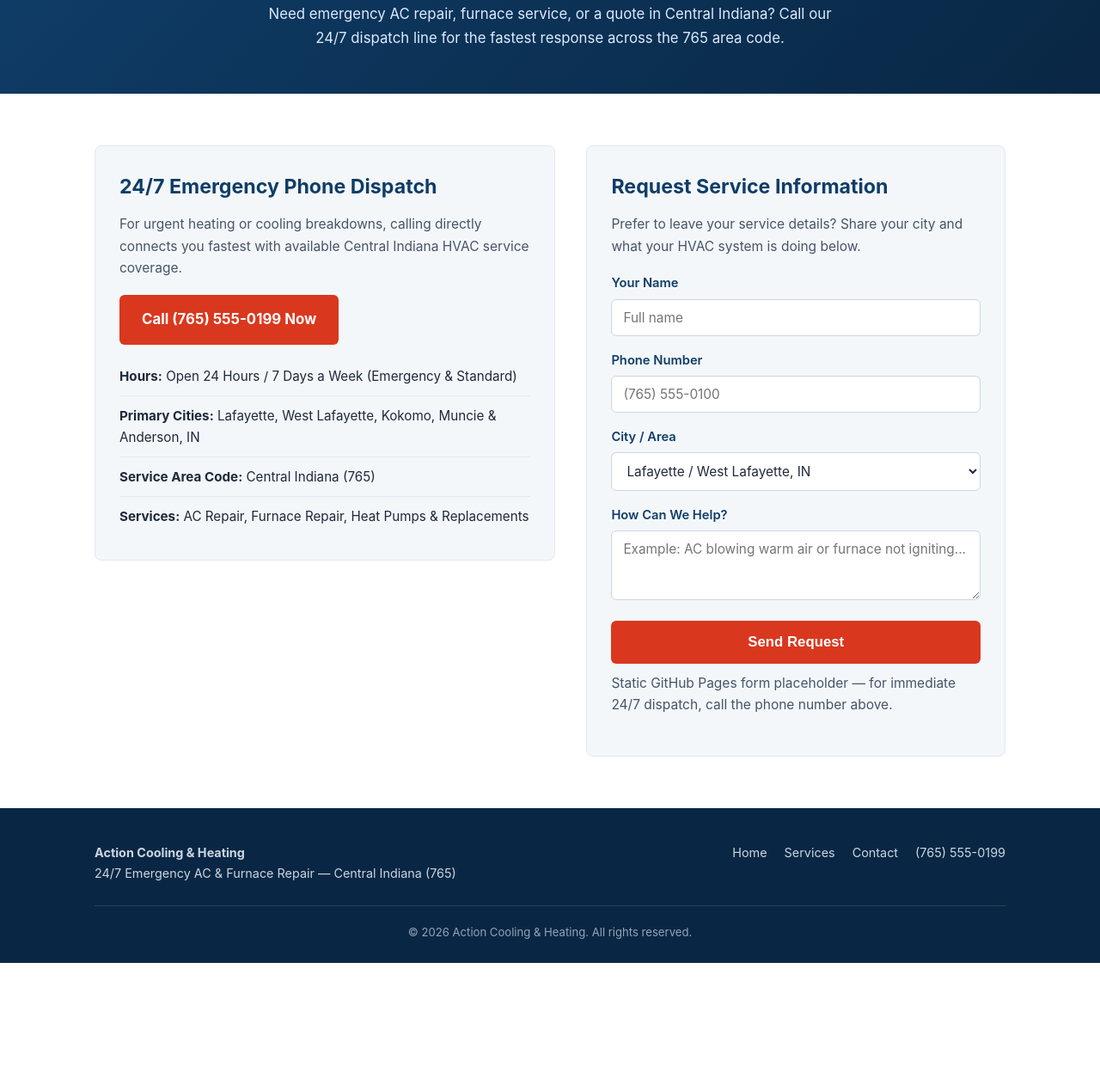
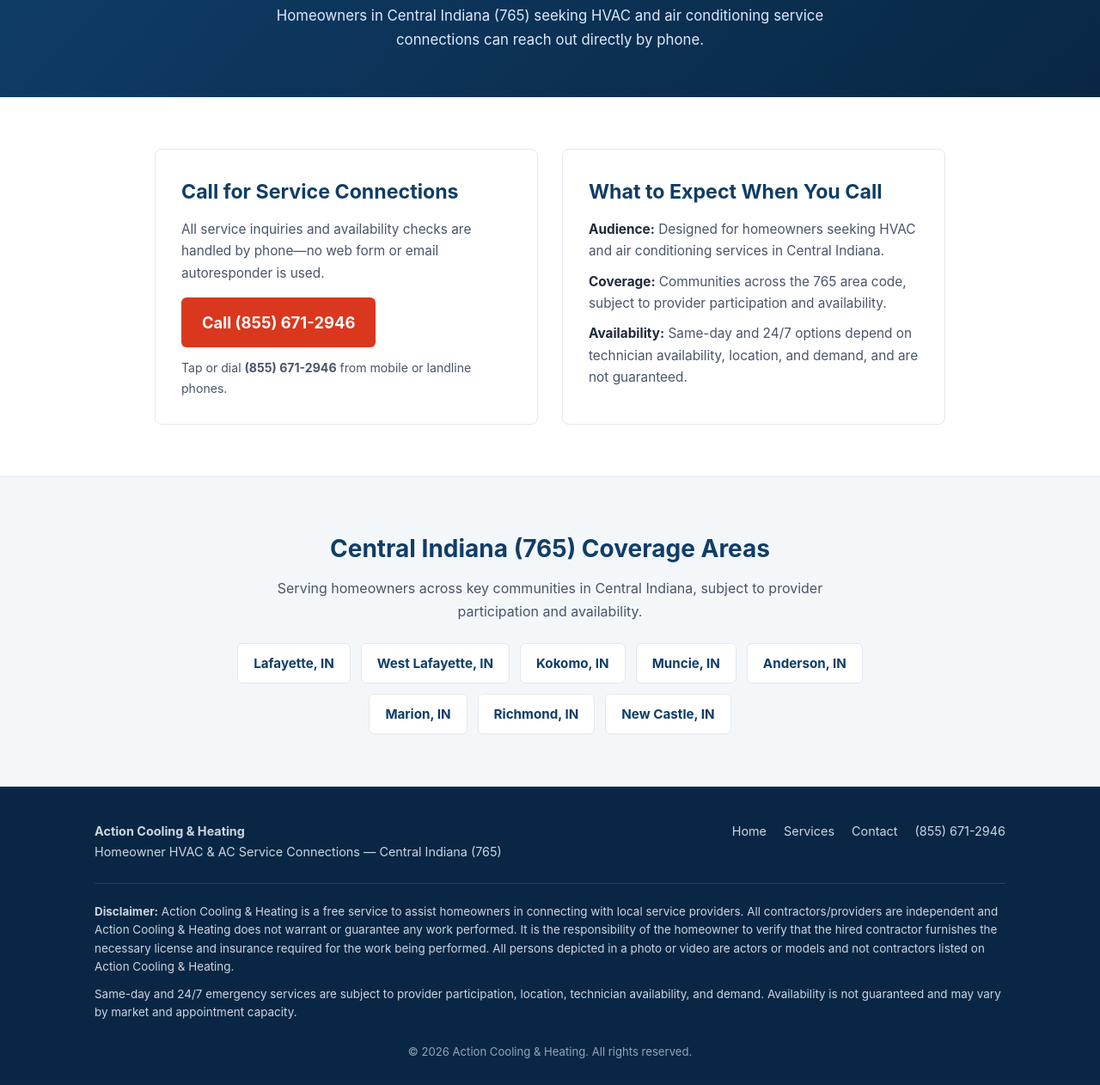
Before and after one commit to chigoishionwu-a11y/actioncoolingheating, a plain HTML site: page contact.html in a window 1280 px wide. Shown: the part 215-1477 px from the top of the page at 86% size. Before the commit the page ends 1335 px from the top, so only its background shows below. Drawn offline with Linux system fonts and the light colour scheme.

Commit message:
Revise contact page for SEO and layout improvements
Updated the contact page title, meta descriptions, and Open Graph tags for improved clarity and SEO. Adjusted styles and layout for better responsiveness and user experience.

```diff
--- a/contact.html
+++ b/contact.html
@@ -3,48 +3,27 @@
 <head>
   <meta charset="UTF-8">
   <meta name="viewport" content="width=device-width, initial-scale=1.0">
-  <title>Contact Action Cooling &amp; Heating | 24/7 HVAC Dispatch in Central Indiana (765)</title>
-  <meta name="description" content="Contact Action Cooling & Heating 24/7 for emergency AC repair, furnace service, and HVAC estimates across Lafayette, Kokomo, Muncie, Anderson, and Central Indiana (765).">
+  <title>Contact Us | Action Cooling &amp; Heating — Central Indiana (765)</title>
+  <meta name="description" content="Call (855) 671-2946 for homeowner HVAC and air conditioning service connections across Lafayette, Kokomo, Muncie, Anderson, and Central Indiana (765).">
   <meta name="robots" content="index, follow">
   <link rel="canonical" href="https://actioncoolingheating.com/contact.html">
 
-  <!-- Open Graph / Social Meta -->
   <meta property="og:type" content="website">
-  <meta property="og:title" content="Contact Action Cooling & Heating | Central Indiana (765) HVAC">
-  <meta property="og:description" content="24/7 emergency HVAC dispatch and service inquiries across Lafayette, Kokomo, Muncie, and Anderson, IN.">
+  <meta property="og:title" content="Contact Action Cooling &amp; Heating | Central Indiana (765)">
+  <meta property="og:description" content="Speak by phone at (855) 671-2946 regarding HVAC and air conditioning service connections in Central Indiana (765).">
   <meta property="og:url" content="https://actioncoolingheating.com/contact.html">
-  <meta property="og:site_name" content="Action Cooling & Heating">
+  <meta property="og:site_name" content="Action Cooling &amp; Heating">
 
-  <!-- ContactPage + Breadcrumb Structured Data (JSON-LD) -->
   <script type="application/ld+json">
   {
     "@context": "https://schema.org",
     "@graph": [
       {
-        "@type": "BreadcrumbList",
-        "itemListElement": [
-          {
-            "@type": "ListItem",
-            "position": 1,
-            "name": "Home",
-            "item": "https://actioncoolingheating.com/"
-          },
-          {
-            "@type": "ListItem",
-            "position": 2,
-            "name": "Contact",
-            "item": "https://actioncoolingheating.com/contact.html"
-          }
-        ]
-      },
-      {
-        "@type": "ContactPage",
-        "name": "Contact Action Cooling & Heating",
-        "url": "https://actioncoolingheating.com/contact.html",
-        "mainEntity": {
         "@type": "HVACBusiness",
+        "@id": "https://actioncoolingheating.com/#organization",
         "name": "Action Cooling & Heating",
-          "telephone": "+1-765-555-0199",
+        "url": "https://actioncoolingheating.com/",
+        "telephone": "+1-855-671-2946",
         "areaServed": [
           { "@type": "City", "name": "Lafayette", "addressRegion": "IN" },
           { "@type": "City", "name": "West Lafayette", "addressRegion": "IN" },
@@ -52,7 +31,6 @@
           { "@type": "City", "name": "Muncie", "addressRegion": "IN" },
           { "@type": "City", "name": "Anderson", "addressRegion": "IN" }
         ]
-        }
       }
     ]
   }
@@ -165,124 +143,131 @@
       background-color: var(--accent-hover);
     }
 
-    .page-hero {
+    .page-banner {
       background: linear-gradient(135deg, var(--primary) 0%, var(--primary-dark) 100%);
       color: var(--white);
-      padding: 50px 0;
+      padding: 52px 0;
       text-align: center;
     }
 
-    .page-hero h1 {
+    .page-banner h1 {
       font-size: 2.15rem;
       line-height: 1.2;
       margin-bottom: 12px;
     }
 
-    .page-hero p {
+    .page-banner p {
       color: #dbeafe;
-      max-width: 680px;
+      max-width: 700px;
       margin: 0 auto;
       font-size: 1.05rem;
     }
 
-    .contact-section {
+    .section {
       padding: 60px 0;
+      border-bottom: 1px solid var(--border);
+    }
+
+    .section.alt-bg {
+      background-color: var(--bg-light);
     }
 
     .contact-grid {
       display: grid;
-      grid-template-columns: 1.1fr 1fr;
-      gap: 36px;
-      align-items: start;
+      grid-template-columns: repeat(auto-fit, minmax(300px, 1fr));
+      gap: 28px;
+      max-width: 920px;
+      margin: 0 auto;
     }
 
-    .card {
-      background-color: var(--bg-light);
+    .contact-box {
+      background-color: var(--white);
       border: 1px solid var(--border);
       border-radius: 8px;
-      padding: 28px;
+      padding: 30px;
     }
 
-    .card h2 {
+    .contact-box h2 {
       color: var(--primary);
       font-size: 1.45rem;
       margin-bottom: 12px;
     }
 
-    .card p {
+    .contact-box p {
       color: var(--text-muted);
-      margin-bottom: 18px;
-      font-size: 0.97rem;
+      margin-bottom: 16px;
+      font-size: 0.96rem;
     }
 
-    .btn-primary {
+    .phone-display {
+      display: inline-block;
       background-color: var(--accent);
       color: var(--white);
-      padding: 15px 26px;
+      padding: 14px 24px;
       border-radius: 6px;
-      font-size: 1.05rem;
+      font-size: 1.15rem;
       font-weight: 700;
-      display: inline-block;
-      border: none;
-      cursor: pointer;
+      margin-bottom: 12px;
       transition: background-color 0.2s;
     }
 
-    .btn-primary:hover {
+    .phone-display:hover {
       background-color: var(--accent-hover);
     }
 
     .info-list {
       list-style: none;
-      margin-top: 14px;
+      color: var(--text-muted);
+      font-size: 0.96rem;
     }
 
     .info-list li {
-      padding: 10px 0;
-      border-bottom: 1px solid var(--border);
+      margin-bottom: 10px;
+    }
+
+    .info-list strong {
       color: var(--text-dark);
+    }
+
+    .cities-list {
+      display: flex;
+      flex-wrap: wrap;
+      justify-content: center;
+      gap: 12px;
+      max-width: 820px;
+      margin: 24px auto 0;
+    }
+
+    .cities-list span {
+      background-color: var(--white);
+      border: 1px solid var(--border);
+      padding: 10px 18px;
+      border-radius: 6px;
+      font-weight: 700;
+      color: var(--primary);
       font-size: 0.95rem;
     }
 
-    .info-list li:last-child {
-      border-bottom: none;
+    .section-header {
+      text-align: center;
+      max-width: 700px;
+      margin: 0 auto;
     }
 
-    .form-group {
-      margin-bottom: 16px;
+    .section-header h2 {
+      font-size: 1.75rem;
+      color: var(--primary);
+      margin-bottom: 10px;
     }
 
-    .form-group label {
-      display: block;
-      font-weight: 600;
-      margin-bottom: 6px;
-      font-size: 0.92rem;
-      color: var(--primary);
-    }
-
-    .form-group input,
-    .form-group select,
-    .form-group textarea {
-      width: 100%;
-      padding: 11px 13px;
-      border: 1px solid #cbd5e1;
-      border-radius: 6px;
-      font-family: inherit;
-      font-size: 0.96rem;
-      background-color: var(--white);
-      color: var(--text-dark);
-    }
-
-    .form-note {
-      font-size: 0.85rem;
+    .section-header p {
       color: var(--text-muted);
-      margin-top: 10px;
     }
 
     footer {
       background-color: var(--primary-dark);
       color: #cbd5e1;
-      padding: 40px 0 25px;
+      padding: 40px 0 28px;
       font-size: 0.9rem;
     }
 
@@ -291,7 +276,7 @@
       justify-content: space-between;
       flex-wrap: wrap;
       gap: 25px;
-      padding-bottom: 25px;
+      padding-bottom: 24px;
       border-bottom: 1px solid rgba(255, 255, 255, 0.12);
     }
 
@@ -301,18 +286,26 @@
       flex-wrap: wrap;
     }
 
+    .disclaimers {
+      padding-top: 22px;
+      font-size: 0.84rem;
+      line-height: 1.6;
+      color: #cbd5e1;
+    }
+
+    .disclaimers p {
+      margin-bottom: 10px;
+    }
+
     .footer-bottom {
-      padding-top: 20px;
+      padding-top: 14px;
       text-align: center;
       font-size: 0.82rem;
       color: #94a3b8;
     }
 
     @media (max-width: 780px) {
-      .contact-grid {
-        grid-template-columns: 1fr;
-      }
-      .page-hero h1 {
+      .page-banner h1 {
         font-size: 1.75rem;
       }
       .nav-wrapper {
@@ -324,7 +317,7 @@
 <body>
 
   <div class="top-bar">
-    24/7 Emergency AC &amp; Furnace Repair Dispatch — Lafayette, Kokomo, Muncie &amp; Anderson, IN (765)
+    Central Indiana (765) HVAC &amp; Air Conditioning Service Connections — Lafayette, Kokomo, Muncie &amp; Anderson, IN
   </div>
 
   <header>
@@ -337,62 +330,55 @@
           <li><a href="contact.html" class="active">Contact</a></li>
         </ul>
       </nav>
-      <a href="tel:+17655550199" class="header-cta">Call (765) 555-0199</a>
+      <a href="tel:+18556712946" class="header-cta">Call (855) 671-2946</a>
     </div>
   </header>
 
   <main>
-    <section class="page-hero">
+    <section class="page-banner">
       <div class="container">
         <h1>Contact Action Cooling &amp; Heating</h1>
-        <p>Need emergency AC repair, furnace service, or a quote in Central Indiana? Call our 24/7 dispatch line for the fastest response across the 765 area code.</p>
+        <p>Homeowners in Central Indiana (765) seeking HVAC and air conditioning service connections can reach out directly by phone.</p>
       </div>
     </section>
 
-    <section class="contact-section">
-      <div class="container contact-grid">
-        <div class="card">
-          <h2>24/7 Emergency Phone Dispatch</h2>
-          <p>For urgent heating or cooling breakdowns, calling directly connects you fastest with available Central Indiana HVAC service coverage.</p>
-          <a href="tel:+17655550199" class="btn-primary">Call (765) 555-0199 Now</a>
+    <section class="section">
+      <div class="container">
+        <div class="contact-grid">
+          <div class="contact-box">
+            <h2>Call for Service Connections</h2>
+            <p>All service inquiries and availability checks are handled by phone—no web form or email autoresponder is used.</p>
+            <a href="tel:+18556712946" class="phone-display">Call (855) 671-2946</a>
+            <p style="font-size: 0.88rem; margin-bottom: 0;">Tap or dial <strong>(855) 671-2946</strong> from mobile or landline phones.</p>
+          </div>
 
+          <div class="contact-box">
+            <h2>What to Expect When You Call</h2>
             <ul class="info-list">
-            <li><strong>Hours:</strong> Open 24 Hours / 7 Days a Week (Emergency &amp; Standard)</li>
-            <li><strong>Primary Cities:</strong> Lafayette, West Lafayette, Kokomo, Muncie &amp; Anderson, IN</li>
-            <li><strong>Service Area Code:</strong> Central Indiana (765)</li>
-            <li><strong>Services:</strong> AC Repair, Furnace Repair, Heat Pumps &amp; Replacements</li>
+              <li><strong>Audience:</strong> Designed for homeowners seeking HVAC and air conditioning services in Central Indiana.</li>
+              <li><strong>Coverage:</strong> Communities across the 765 area code, subject to provider participation and availability.</li>
+              <li><strong>Availability:</strong> Same-day and 24/7 options depend on technician availability, location, and demand, and are not guaranteed.</li>
             </ul>
           </div>
+        </div>
+      </div>
+    </section>
 
-        <div class="card">
-          <h2>Request Service Information</h2>
-          <p>Prefer to leave your service details? Share your city and what your HVAC system is doing below.</p>
-          <form action="#" method="post">
-            <div class="form-group">
-              <label for="name">Your Name</label>
-              <input type="text" id="name" name="name" placeholder="Full name" required>
+    <section class="section alt-bg">
+      <div class="container">
+        <div class="section-header">
+          <h2>Central Indiana (765) Coverage Areas</h2>
+          <p>Serving homeowners across key communities in Central Indiana, subject to provider participation and availability.</p>
         </div>
-            <div class="form-group">
-              <label for="phone">Phone Number</label>
-              <input type="tel" id="phone" name="phone" placeholder="(765) 555-0100" required>
-            </div>
-            <div class="form-group">
-              <label for="city">City / Area</label>
-              <select id="city" name="city">
-                <option value="Lafayette, IN">Lafayette / West Lafayette, IN</option>
-                <option value="Kokomo, IN">Kokomo, IN</option>
-                <option value="Muncie, IN">Muncie, IN</option>
-                <option value="Anderson, IN">Anderson, IN</option>
-                <option value="Other Central Indiana (765)">Other Central Indiana (765)</option>
-              </select>
-            </div>
-            <div class="form-group">
-              <label for="details">How Can We Help?</label>
-              <textarea id="details" name="details" rows="3" placeholder="Example: AC blowing warm air or furnace not igniting..."></textarea>
-            </div>
-            <button type="submit" class="btn-primary" style="width: 100%;">Send Request</button>
-            <p class="form-note">Static GitHub Pages form placeholder — for immediate 24/7 dispatch, call the phone number above.</p>
-          </form>
+        <div class="cities-list">
+          <span>Lafayette, IN</span>
+          <span>West Lafayette, IN</span>
+          <span>Kokomo, IN</span>
+          <span>Muncie, IN</span>
+          <span>Anderson, IN</span>
+          <span>Marion, IN</span>
+          <span>Richmond, IN</span>
+          <span>New Castle, IN</span>
         </div>
       </div>
     </section>
@@ -403,15 +389,21 @@
       <div class="footer-grid">
         <div>
           <strong>Action Cooling &amp; Heating</strong><br>
-          24/7 Emergency AC &amp; Furnace Repair — Central Indiana (765)
+          Homeowner HVAC &amp; AC Service Connections — Central Indiana (765)
         </div>
         <div class="footer-links">
           <a href="index.html">Home</a>
           <a href="services.html">Services</a>
           <a href="contact.html">Contact</a>
-          <a href="tel:+17655550199">(765) 555-0199</a>
+          <a href="tel:+18556712946">(855) 671-2946</a>
         </div>
       </div>
+
+      <div class="disclaimers">
+        <p><strong>Disclaimer:</strong> Action Cooling &amp; Heating is a free service to assist homeowners in connecting with local service providers. All contractors/providers are independent and Action Cooling &amp; Heating does not warrant or guarantee any work performed. It is the responsibility of the homeowner to verify that the hired contractor furnishes the necessary license and insurance required for the work being performed. All persons depicted in a photo or video are actors or models and not contractors listed on Action Cooling &amp; Heating.</p>
+        <p>Same-day and 24/7 emergency services are subject to provider participation, location, technician availability, and demand. Availability is not guaranteed and may vary by market and appointment capacity.</p>
+      </div>
+
       <div class="footer-bottom">
         &copy; 2026 Action Cooling &amp; Heating. All rights reserved.
       </div>
```
Lines whose indentation alone changed are shown as unchanged.
